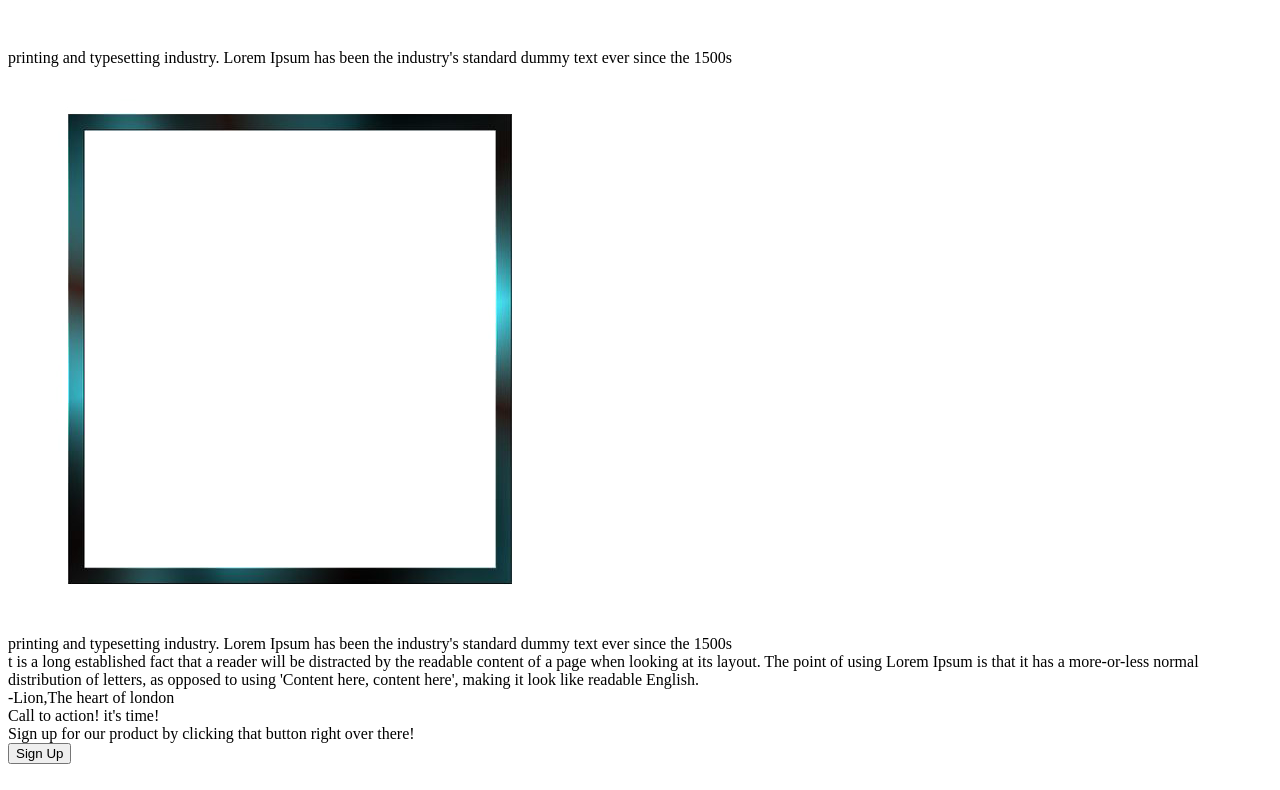
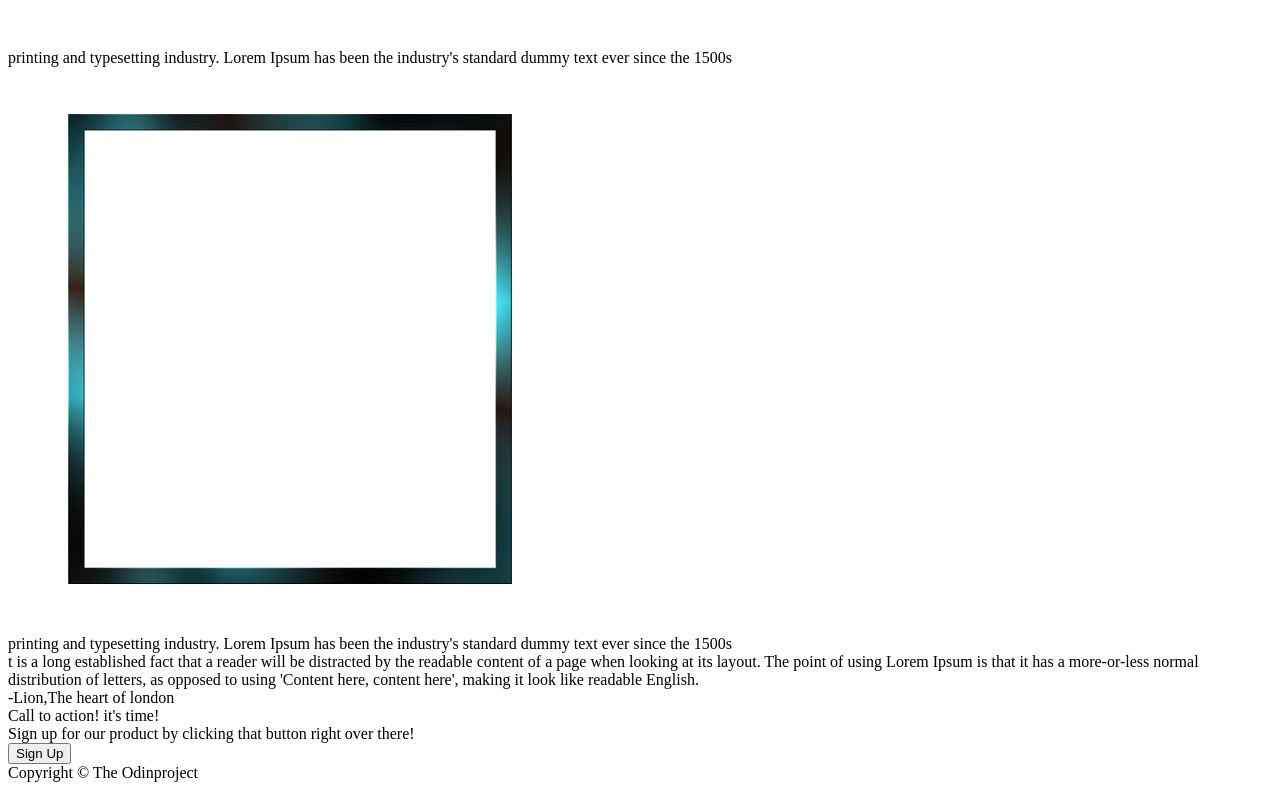
Before and after one commit to Aymanhamad2002/flex-project, a plain HTML site: page index.html in a window 1280 px wide. Shown: the part 2396-3186 px from the top of the page. Drawn offline with Linux system fonts and the light colour scheme.

Commit message:
Add a footer to the html page.
Add a text div inside the footer.

```diff
--- a/index.html
+++ b/index.html
@@ -53,5 +53,8 @@
     </div>
         <button class ="signup">Sign Up</button>
     </div>
+    <div class="footer">
+        <div>Copyright &copy; The Odinproject</div>
+    </div>
 </body>
 </html>
```
